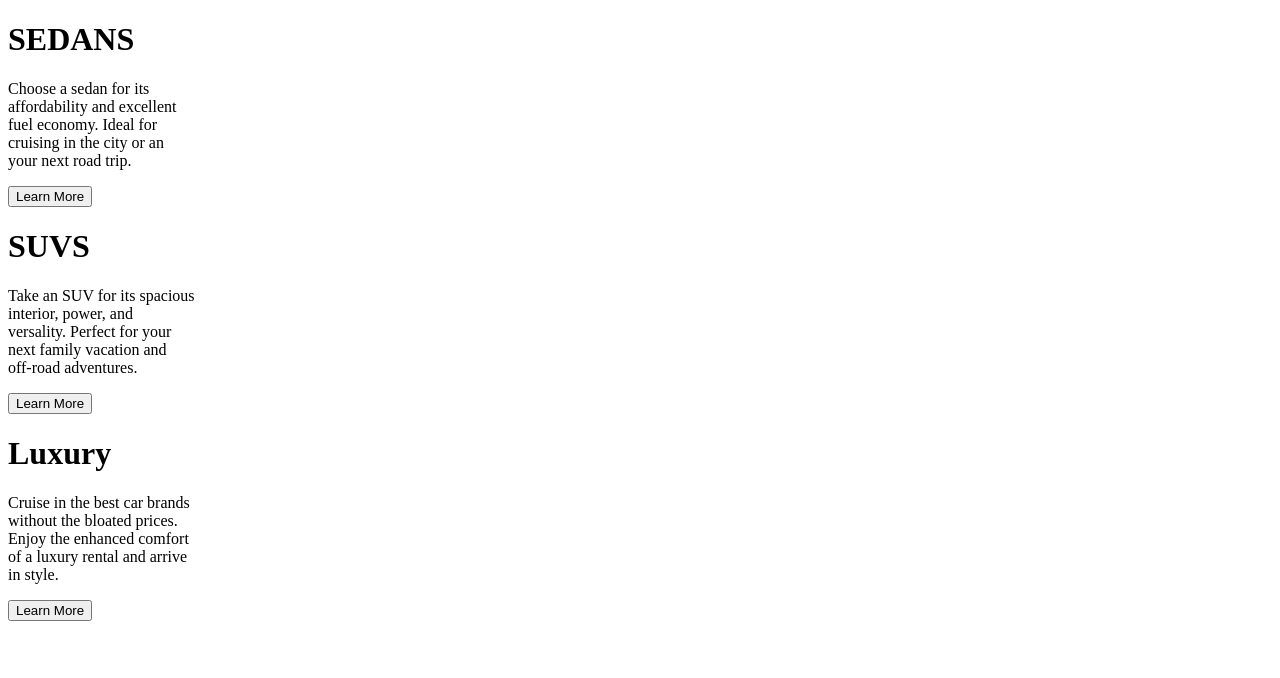
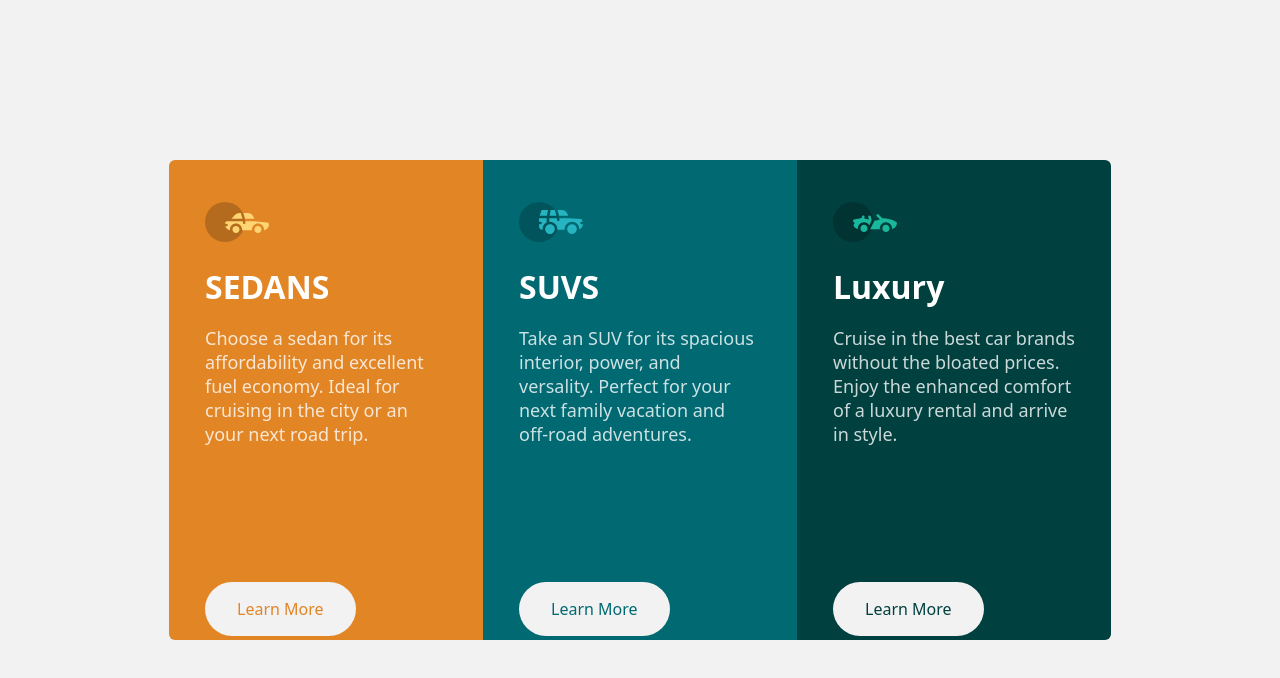
Before and after one commit to erickrost/column-preview-card, a plain HTML site: page index.html in a window 1280 px wide. Drawn offline with Linux system fonts and the light colour scheme.

Commit message:
added responsive css

```diff
--- a/index.css
+++ b/index.css
@@ -0,0 +1,130 @@
+* {
+    margin: 0;
+    font-size: 16px;
+    font-family: system-ui, -apple-system, BlinkMacSystemFont, 'Segoe UI', Roboto, Oxygen, Ubuntu, Cantarell, 'Open Sans', 'Helvetica Neue', sans-serif;
+}
+
+body {
+    height: 100%;
+    background-color: #f2f2f2;
+    display: flex;
+    justify-content: center;
+    align-items: center;
+}
+
+.card-wrapper {
+    display: flex;
+    flex-direction: column;
+    margin: 64px 16px 64px 16px;
+    color: white;
+    width: 330px;
+}
+
+.card-sedans {
+    background-color: #e28525;
+    padding: 24px;
+    border-top-left-radius: 6px;
+    border-top-right-radius: 6px;
+}
+
+.card-suvs {
+    background-color: #016972;
+    padding: 24px;
+}
+
+.card-luxury {
+    background-color: #00403f;
+    padding: 24px;
+    border-bottom-left-radius: 6px;
+    border-bottom-right-radius: 6px;
+}
+
+img {
+    margin-left: 12px;
+    margin-top: 12px;
+}
+
+h1 {
+    font-size: 32px;
+    margin: 18px 0 18px 12px;
+}
+
+p {
+    font-size: 18px;
+    margin-left: 12px;
+    opacity: 80%;
+}
+
+button {
+    background-color: #f2f2f2;
+    margin: 24px 0 16px 12px;
+    border: 0;
+    padding: 12px 24px 12px 24px;
+    border-radius: 30px;
+}
+
+.sedans-button {
+    color: #e28525;
+}
+
+.suvs-button {
+    color: #016972;
+}
+
+.luxury-button {
+    color: #00403f;
+}
+
+@media screen and (min-width:763px) {
+    html {
+        height: 100%;
+        display: flex;
+        justify-content: center;
+        align-items: center;
+    }
+
+    .card-wrapper {
+        display: flex;
+        flex-direction: row;
+        width: 100%;
+        height: 60%;
+    }
+
+    .card-sedans {
+        border-radius: 6px 0 0 6px;
+        width: 266px;
+    }
+
+    .card-suvs {
+        width: 266px;
+    }
+
+    .card-luxury {
+        border-radius: 0 6px 6px 0;
+        width: 266px;
+    }
+
+    img {
+        margin-left: 12px;
+        margin-top: 18px;
+    }
+
+    h1 {
+        font-size: 32px;
+        margin: 18px 0 18px 12px;
+    }
+
+    p {
+        font-size: 18px;
+        margin-left: 12px;
+        opacity: 80%;
+    }
+
+    button {
+        background-color: #f2f2f2;
+        margin: 136px 0 16px 12px;
+        border: 0;
+        padding: 16px 32px 16px 32px;
+        border-radius: 30px;
+    }
+}
--- a/index.html
+++ b/index.html
@@ -6,9 +6,6 @@
     <meta http-equiv="X-UA-Compatible" content="IE=edge">
     <meta name="viewport" content="width=device-width, initial-scale=1.0">
     <link rel="shortcut icon" href="/images/favicon-32x32.png" type="image/x-icon">
-    <link rel="preconnect" href="https://fonts.googleapis.com">
-    <link rel="preconnect" href="https://fonts.gstatic.com" crossorigin>
-    <link href="https://fonts.googleapis.com/css2?family=Bebas+Neue&display=swap" rel="stylesheet">
     <link rel="stylesheet" href="index.css">
     <title>Column Preview Card</title>
 </head>
@@ -16,6 +13,7 @@
 <body>
     <div class="card-wrapper">
         <div class="card-sedans">
+            <img src="/images/icon-sedans.svg">
             <h1>SEDANS</h1>
             <p>Choose a sedan for its<br>
                 affordability and excellent<br>
@@ -23,9 +21,10 @@
                 cruising in the city or an<br>
                 your next road trip.
             </p>
-            <button>Learn More</button>
+            <button class="sedans-button">Learn More</button>
         </div>
-        <div class="card-suvs">
+        <div class=" card-suvs">
+            <img src="images/icon-suvs.svg">
             <h1>SUVS</h1>
             <p>Take an SUV for its spacious<br>
                 interior, power, and<br>
@@ -33,9 +32,10 @@
                 next family vacation and<br>
                 off-road adventures.
             </p>
-            <button>Learn More</button>
+            <button class="suvs-button">Learn More</button>
         </div>
         <div class="card-luxury">
+            <img src="images/icon-luxury.svg">
             <h1>Luxury</h1>
             <p>Cruise in the best car brands<br>
                 without the bloated prices.<br>
@@ -43,7 +43,7 @@
                 of a luxury rental and arrive<br>
                 in style.
             </p>
-            <button>Learn More</button>
+            <button class="luxury-button">Learn More</button>
         </div>
     </div>
 </body>
```
